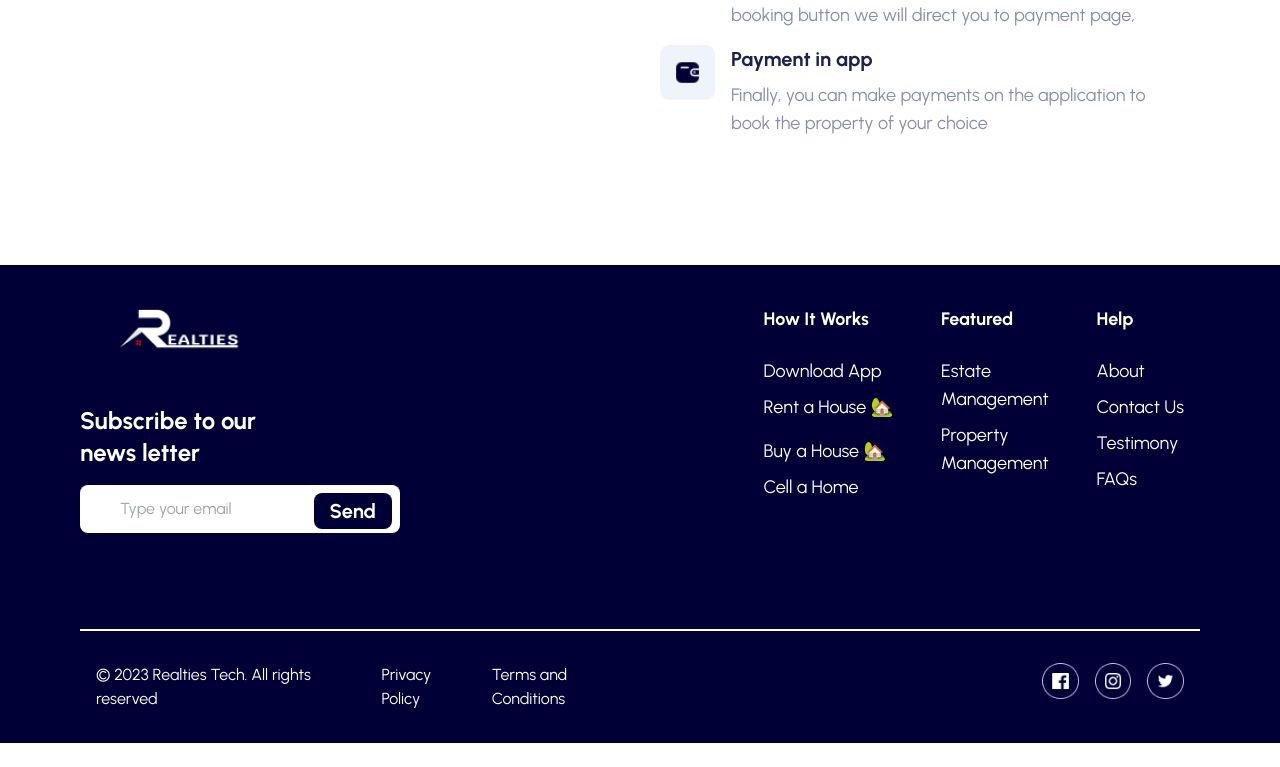
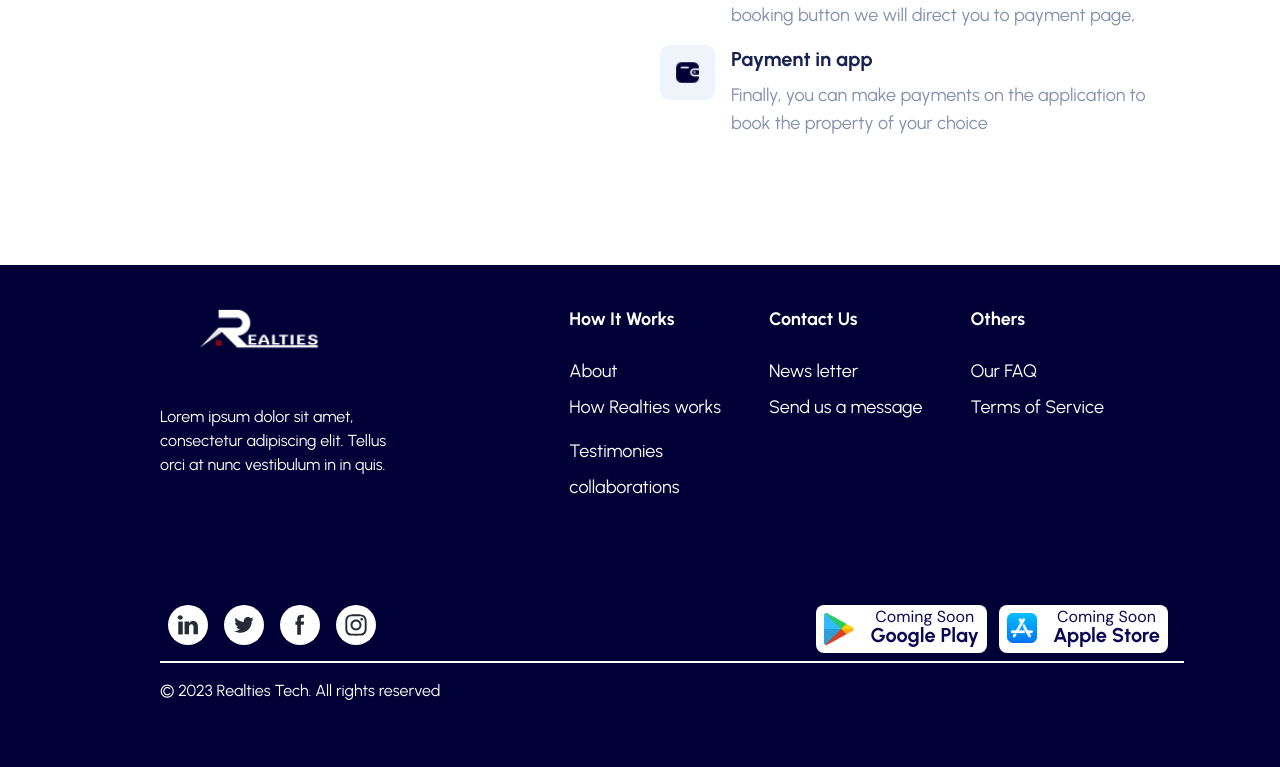
Before and after one commit to realties-team/Realties-Webites, a Next.js app: page / in a window 1280 px wide. Shown: the part 4439-5206 px from the top of the page. Before the commit the page ends 5182 px from the top, so only its background shows below. Built offline with nearby package versions, Linux system fonts and the light colour scheme; a web font is replaced by a local one.

Commit message:
Update Footer component

```diff
--- a/components/Footer.tsx
+++ b/components/Footer.tsx
@@ -1,4 +1,15 @@
-import { footerLogo, twitter, ig, facebook } from "@/assets";
+import {
+  footerLogo,
+  twitter,
+  ig,
+  facebook,
+  PlayStoreIcon,
+  AppStoreIcon,
+  Facebook,
+  Twitter,
+  linkedin,
+  insta,
+} from "@/assets";
 import Image, { StaticImageData } from "next/image";
 import Link from "next/link";
 import { FontAwesomeIcon } from "@fortawesome/react-fontawesome";
@@ -16,11 +27,11 @@ const Footer = (props: Props) => {
   return (
     <>
       <div className="bg-colBlue04  mt-32">
-        <div className=" mt-24  mb-24 flex flex-col md:flex-row justify-between  ">
+        <div className=" mt-24  mb-24 flex flex-col md:flex-row justify-between mx-10  md:mx-20  ">
           {/*Left Container  */}
           <div className="flex flex-col ml-10 md:ml-20">
             <Image src={footerLogo} alt="logoImage" width={200} />
-
+            {/*
             <h2
               className="text-white
              font-urbanist font-bold  text-2xl    "
@@ -28,7 +39,7 @@ const Footer = (props: Props) => {
               Subscribe to our <br /> news letter
             </h2>
 
-            {/* newsletter container */}
+            newsletter container
             <div className="bg-white rounded-lg  px-6 py-1 relative mt-4 w-80 ">
               <input
                 type="email"
@@ -42,48 +53,47 @@ const Footer = (props: Props) => {
               <button className="bg-colBlue04 rounded-lg text-white px-4 py-1 absolute top-2 right-2 font-urbanist font-semibold text-xl mb-20 ">
                 Send
               </button>
-            </div>
+            </div> */}
+
+            <p className="text-white">
+              Lorem ipsum dolor sit amet, <br /> consectetur adipiscing elit.
+              Tellus <br /> orci at nunc vestibulum in in quis.
+            </p>
           </div>
 
           {/* Right Container */}
-          <div className="flex flex-col md:flex-row gap-12 mr-24 mt-10 ml-10">
+          <div className="flex flex-col md:flex-row gap-8 md:gap-12 mr-24 mt-10 ml-10">
             {/* 1 */}
             <div className=" flex flex-col text-white ">
               <h2 className="font-urbanist font-bold text-lg">How It Works</h2>
-              <div className="space-y-2 mt-6 font-urbanist font-medium text-lg flex flex-col ">
-                <Link href="/">Download App</Link>
+              <div className="space-y-1 md:space-y-2 mt-2 md:mt-6 font-urbanist font-medium text-lg flex flex-col ">
+                <Link href="/">About </Link>
 
-                <Link href="/">Rent a House 🏡</Link>
+                <Link href="/">How Realties works</Link>
                 <p> </p>
 
-                <Link href="/">Buy a House 🏡</Link>
+                <Link href="/">Testimonies</Link>
 
-                <Link href="/">Cell a Home</Link>
+                <Link href="/">collaborations</Link>
               </div>
             </div>
             {/* 2 */}
             <div className="flex flex-col text-white ">
-              <h2 className="font-urbanist font-bold text-lg">Featured</h2>
-              <div className="space-y-2 mt-6 font-urbanist font-medium text-lg flex flex-col  ">
-                <Link href="/">
-                  Estate <br /> Management
-                </Link>
+              <h2 className="font-urbanist font-bold text-lg">Contact Us</h2>
+              <div className="space-y-1 md:space-y-2 mt-2 md:mt-6 font-urbanist font-medium text-lg flex flex-col  ">
+                <Link href="/">News letter</Link>
 
-                <Link href="/">
-                  Property <br /> Management
-                </Link>
+                <Link href="/">Send us a message</Link>
               </div>
             </div>
 
             {/* 3 */}
             <div className="flex flex-col text-white">
-              <h2 className="font-urbanist font-bold text-lg">Help</h2>
+              <h2 className="font-urbanist font-bold text-lg">Others</h2>
 
-              <div className=" flex flex-col space-y-2 mt-6 font-urbanist font-medium text-lg  ">
-                <Link href="/">About</Link>
-                <Link href="/">Contact Us</Link>
-                <Link href="/">Testimony</Link>
-                <Link href="/">FAQs</Link>
+              <div className=" flex flex-col space-y-1  md:space-y-2 mt-2 md:mt-6 font-urbanist font-medium text-lg  ">
+                <Link href="/">Our FAQ</Link>
+                <Link href="/">Terms of Service</Link>
               </div>
             </div>
           </div>
@@ -91,41 +101,73 @@ const Footer = (props: Props) => {
 
         {/* Socials */}
 
-        <div className=" justify-between flex flex-row">
-          <div className=" flex flex-col md:flex-row  border-top border-t-2 text-white gap-6 border-white ml-4 mx-0 md:mx-20 px-4 py-8 font-urbanist font-medium md:w-full w-96  ">
-            <h4
-              className="text-white
-
-          "
-            >
-              © {currentYear} Realties Tech. All rights reserved
-            </h4>
-
-            <Link href="/">Privacy Policy </Link>
-
-            <Link href="/ ">Terms and Conditions</Link>
-
-            {/* Social Media Logos */}
-            <div className="   flex gap-4  md:ml-96">
-              <Link href="https://www.linkedin.com/in/marcellus-ifeanyi/">
-                <Image src={facebook} alt="facebook-logo" width={40} />
-
-                {/* <FontAwesomeIcon icon={faFacebook} color="white" size="2xl" /> */}
+        <div className="border-white border-b-2 py-2  w-4/5  ml-16 md:ml-40  ">
+          <div className="flex flex-col md:flex-row justify-between space-y-8 md:space-y-0 ">
+            {/* socialLogos */}
+            <div className="flex flex-row  gap-4 ml-2  ">
+              <Link href="https://www.linkedin.com/company/realtiestech/mycompany/">
+                <Image src={linkedin} alt="linkedinLogo" width={40} />
               </Link>
 
-              <Link href="https://www.linkedin.com/in/marcellus-ifeanyi/">
-                <Image src={ig} alt="InstagramLogo" width={40} />
-
-                {/* <FontAwesomeIcon icon={faInstagram} color="white" size="2xl" /> */}
+              <Link href="https://www.linkedin.com/company/realtiestech/mycompany/">
+                <Image src={Twitter} alt="linkedinLogo" width={40} />
               </Link>
 
-              <Link href="https://twitter.com/Mars_Energy">
-                <Image src={twitter} alt="twitterLogo" width={40} />
+              <Link href="https://www.linkedin.com/company/realtiestech/mycompany/">
+                <Image src={Facebook} alt="linkedinLogo" width={40} />
+              </Link>
 
-                {/* <FontAwesomeIcon icon={faTwitter} color="white" size="2xl" /> */}
+              <Link href="https://www.linkedin.com/company/realtiestech/mycompany/">
+                <Image src={insta} alt="linkedinLogo" width={40} />
               </Link>
             </div>
+
+            {/* PlayStore, AppStore */}
+
+            <div className="flex flex-row gap-5 md:gap-3  mr-4 ">
+              <button className="flex flex-row h-12 gap-4 bg-white p-2  rounded-lg">
+                <Image
+                  src={PlayStoreIcon}
+                  alt="GooglePlayStoreIcon"
+                  width={30}
+                />
+
+                <div className="flex flex-col leading-none">
+                  <p className=" -mt-1 text-colBlue02 font-dmsans font-normal">
+                    Coming Soon
+                  </p>
+                  <h2 className=" -mt-1 font-urbanist font-bold text-colBlue02 text-xl">
+                    Google Play
+                  </h2>
+                </div>
+              </button>
+
+              <button className="flex flex-row h-12 gap-4 bg-white p-2  rounded-lg">
+                <Image
+                  src={AppStoreIcon}
+                  alt="GooglePlayStoreIcon"
+                  width={30}
+                />
+
+                <div className="flex flex-col leading-none ">
+                  <p className=" -mt-1 text-colBlue02 font-dmsans font-normal">
+                    Coming Soon
+                  </p>
+                  <h2 className="-mt-1 font-urbanist font-bold text-colBlue02 text-xl">
+                    Apple Store
+                  </h2>
+                </div>
+              </button>
+            </div>
           </div>
+        </div>
+
+        <h4 className="text-white mt-4 ml-16 md:ml-40">
+          © {currentYear} Realties Tech. All rights reserved
+        </h4>
+
+        <div className=" justify-between flex flex-row  ">
+          <div className=" flex flex-col md:flex-row   text-white gap-6 border-white ml-4 mx-0 md:mx-20 px-4 py-8 font-urbanist font-medium md:w-full w-96  "></div>
         </div>
       </div>
     </>
```
